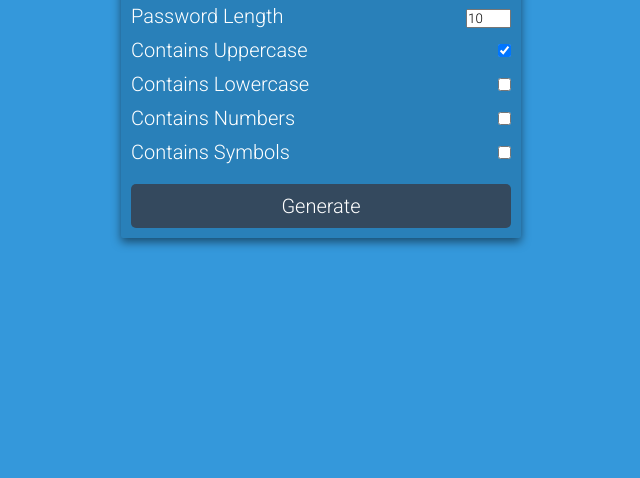
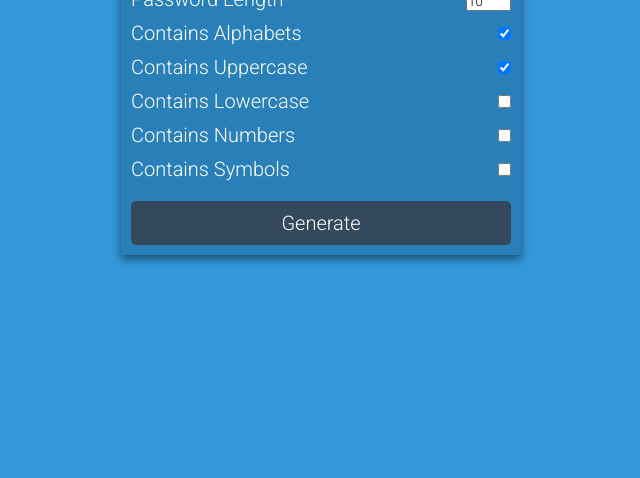
Before and after one commit to AvinashMishra01/random_password, a plain HTML site: page index.html in a window 1280 px wide. Shown: the part 322-800 px from the top of the page, without its empty margins (319-959 px from the left). Drawn offline with Linux system fonts and the light colour scheme.

Commit message:
Update index.html
super alpha

```diff
--- a/index.html
+++ b/index.html
@@ -21,6 +21,18 @@
                     <input type="number" name="" id="total-char" max="30" min="2" value="10" />
                 </div>
             </div>
+             <div class="row">
+                <label for="upper-case">
+                    <div class="left">
+                       Contains Alphabets
+                    </div>
+                </label>
+                <div class="right">
+                    <input type="checkbox" name="" id="alpha-char" checked/>
+                </div>
+            </div>
+
+
             <div class="row">
                 <label for="upper-case">
                     <div class="left">
```
